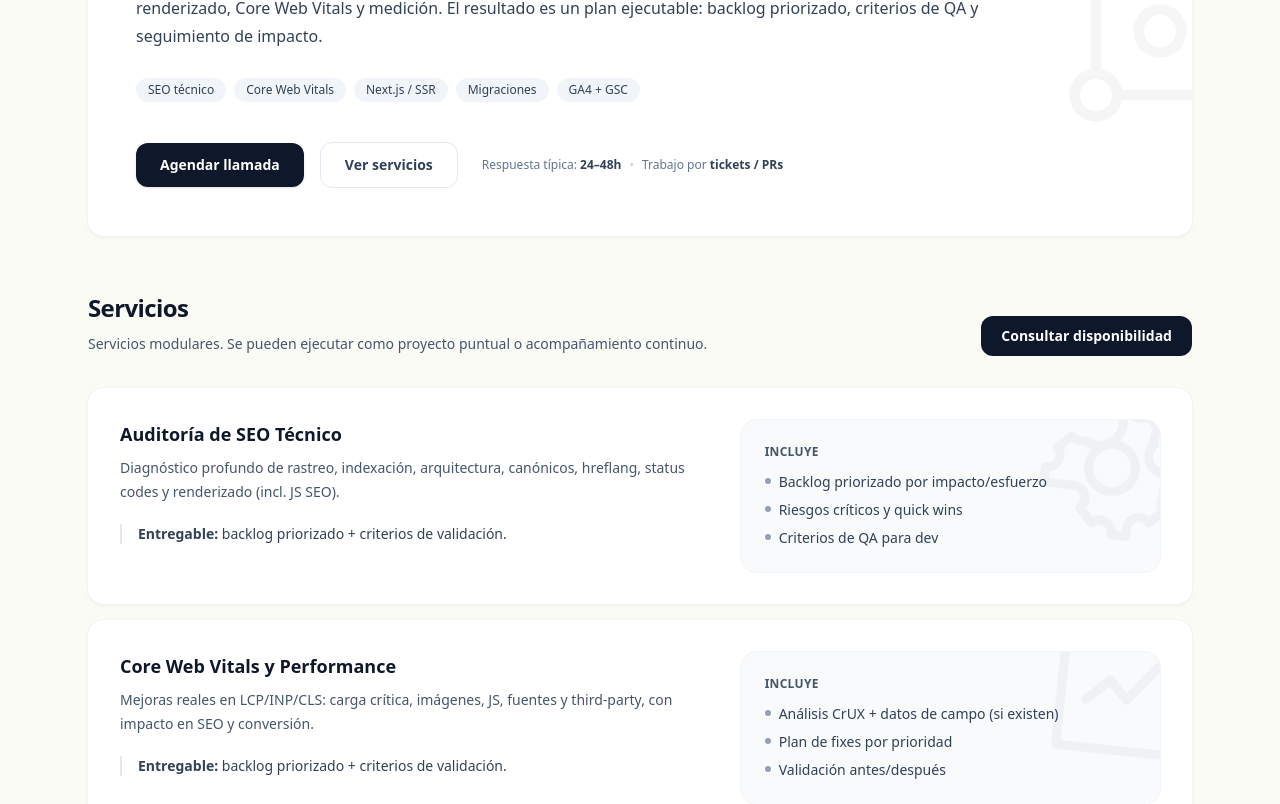
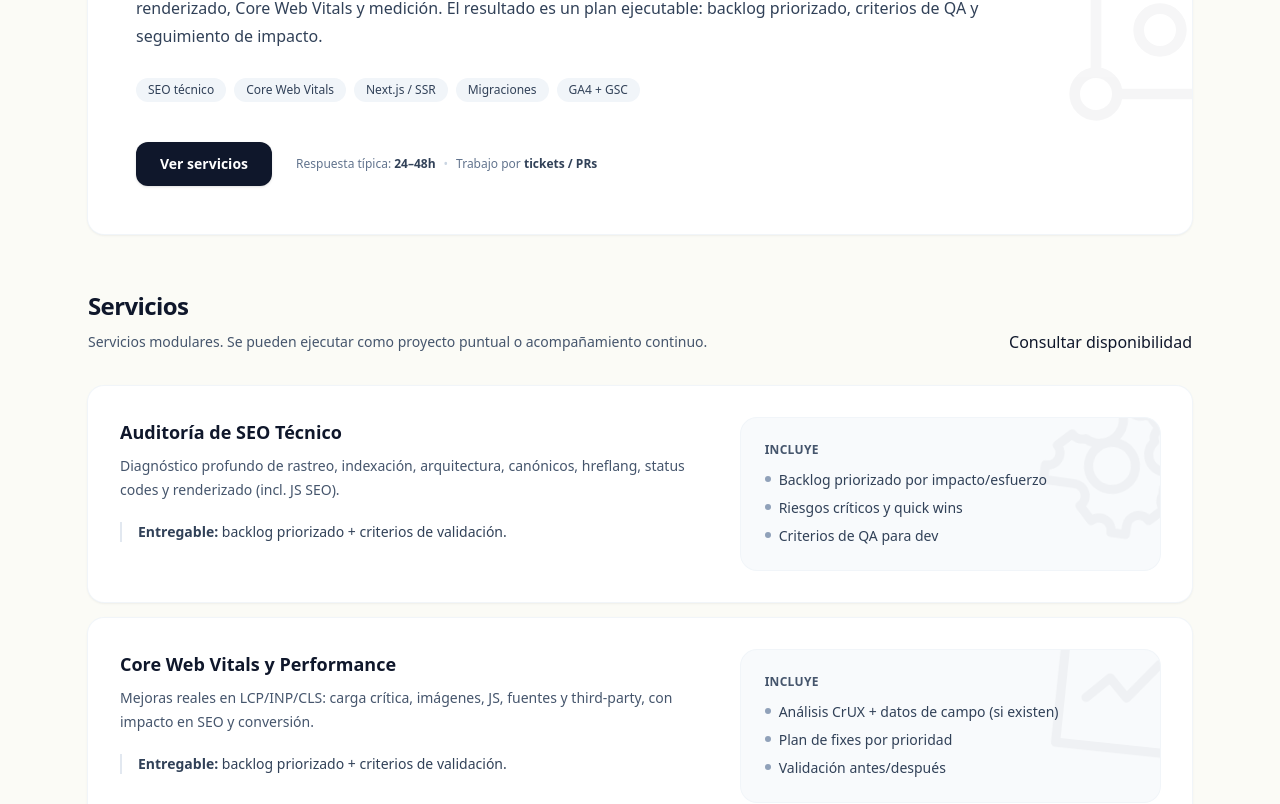
Before and after one commit to rusmadrigal/rusmadrigal, a Next.js app: page /seo in a window 1280 px wide. Shown: the part 996-1800 px from the top of the page. Built offline with nearby package versions, Linux system fonts and the light colour scheme.

Commit message:
Whatsapp update

```diff
--- a/src/app/components/home/lp/seo/SEOFinalCTA.tsx
+++ b/src/app/components/home/lp/seo/SEOFinalCTA.tsx
@@ -21,7 +21,7 @@ export default function SEOFinalCTA() {
           href="/looker-studio"
           className="rounded-xl border border-white/20 bg-white/5 px-6 py-2.5 text-sm font-semibold text-white hover:bg-white/10"
         >
-          Ver casos de estudio
+          Casos de estudio
         </Link>
       </div>
     </section>
--- a/src/app/components/home/lp/seo/SEOIntro.tsx
+++ b/src/app/components/home/lp/seo/SEOIntro.tsx
@@ -63,19 +63,11 @@ export default function SEOIntro() {
 
           <div className="relative mt-10 flex flex-col gap-4 sm:flex-row sm:items-center">
             <Link
-              href="/#contact"
+              href="#servicios"
               className="inline-flex items-center justify-center rounded-xl bg-slate-900 px-6 py-3 text-sm font-semibold text-white shadow-sm hover:bg-slate-800"
-            >
-              Agendar llamada
-            </Link>
-
-            <Link
-              href="#servicios"
-              className="inline-flex items-center justify-center rounded-xl border border-slate-200 bg-white px-6 py-3 text-sm font-semibold text-slate-700 hover:bg-slate-50"
             >
               Ver servicios
             </Link>
-
             <div className="text-xs text-slate-500 sm:ml-2">
               Respuesta típica:{" "}
               <span className="font-semibold text-slate-700">24–48h</span>
--- a/src/app/components/home/lp/seo/SEOServices.tsx
+++ b/src/app/components/home/lp/seo/SEOServices.tsx
@@ -15,8 +15,7 @@ export default function SEOServices() {
         </div>
 
         <Link
-          href="/#contact"
-          className="rounded-xl bg-slate-900 px-5 py-2.5 text-sm font-semibold text-white hover:bg-slate-800"
+          href="https://wa.me/50687773420?text=Hola,%20soy%20Rus%20Madrigal.%0A%0APara%20poder%20ayudarte%20mejor,%20¿podrías%20compartirme%20la%20siguiente%20información?%0A%0ASitio%20web:%0AEmail:%0AConsulta:"
         >
           Consultar disponibilidad
         </Link>
```
